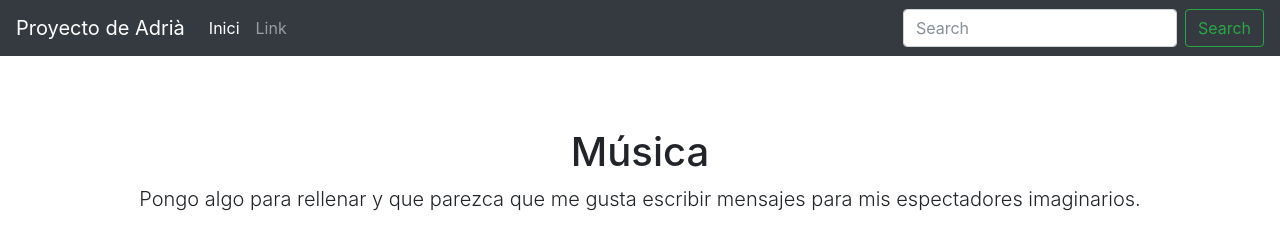
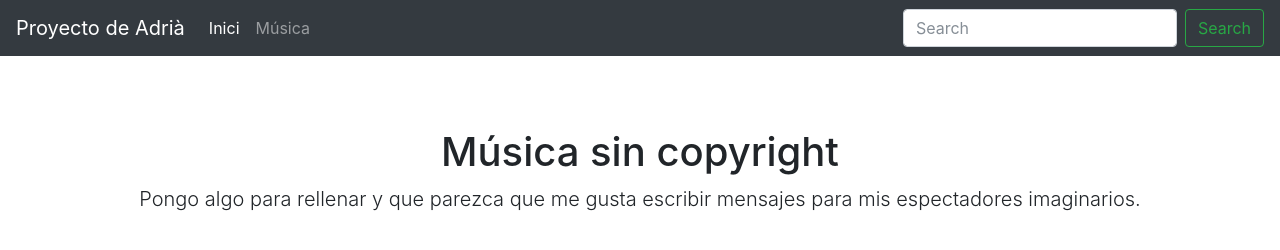
Before and after one commit to aplanas98/4teso20172018_paginaweb, a plain HTML site: page index.html in a window 1280 px wide. Drawn offline with nearby package versions, Linux system fonts and the light colour scheme.

Commit message:
Update index.html

```diff
--- a/index.html
+++ b/index.html
@@ -31,7 +31,7 @@
             <a class="nav-link" href="#">Inici <span class="sr-only">(current)</span></a>
           </li>
           <li class="nav-item">
-            <a class="nav-link" href="#">Link</a>
+            <a class="nav-link" href="musica.html">Música</a>
           </li>
 
           <!--
@@ -59,7 +59,7 @@
     <main role="main" class="container">
 
       <div class="starter-template">
-        <h1>Música</h1>
+        <h1>Música sin copyright</h1>
         <p class="lead">Pongo algo para rellenar y que parezca que me gusta escribir mensajes para mis espectadores imaginarios.</p>
       </div>
 
```
